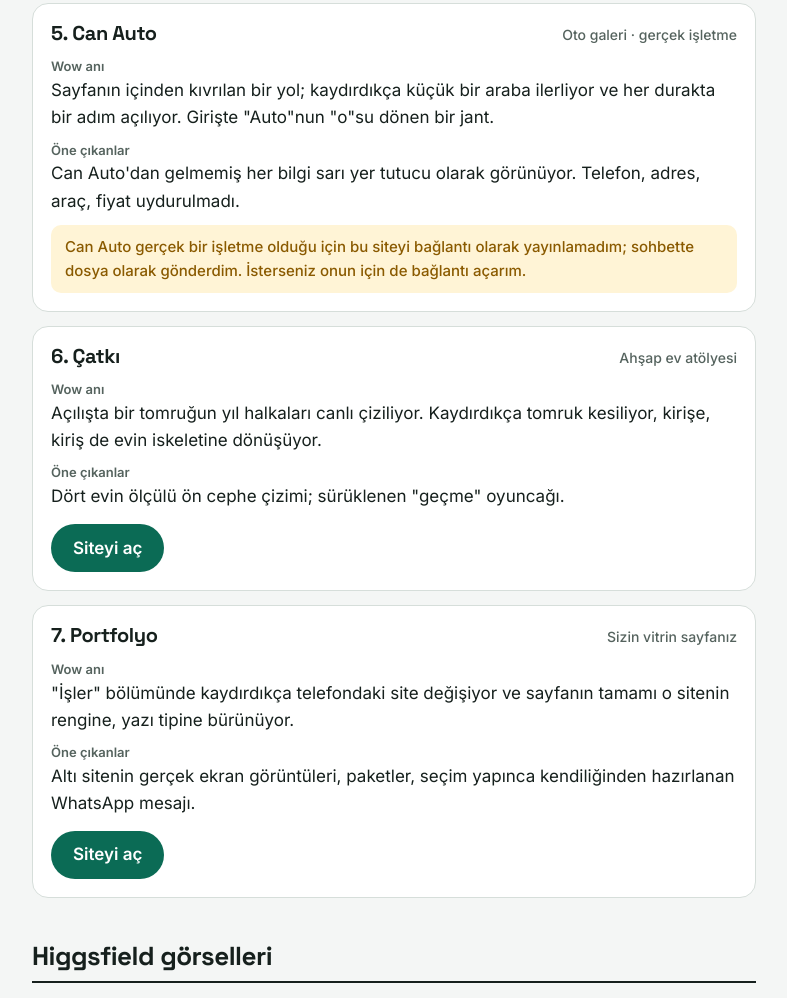
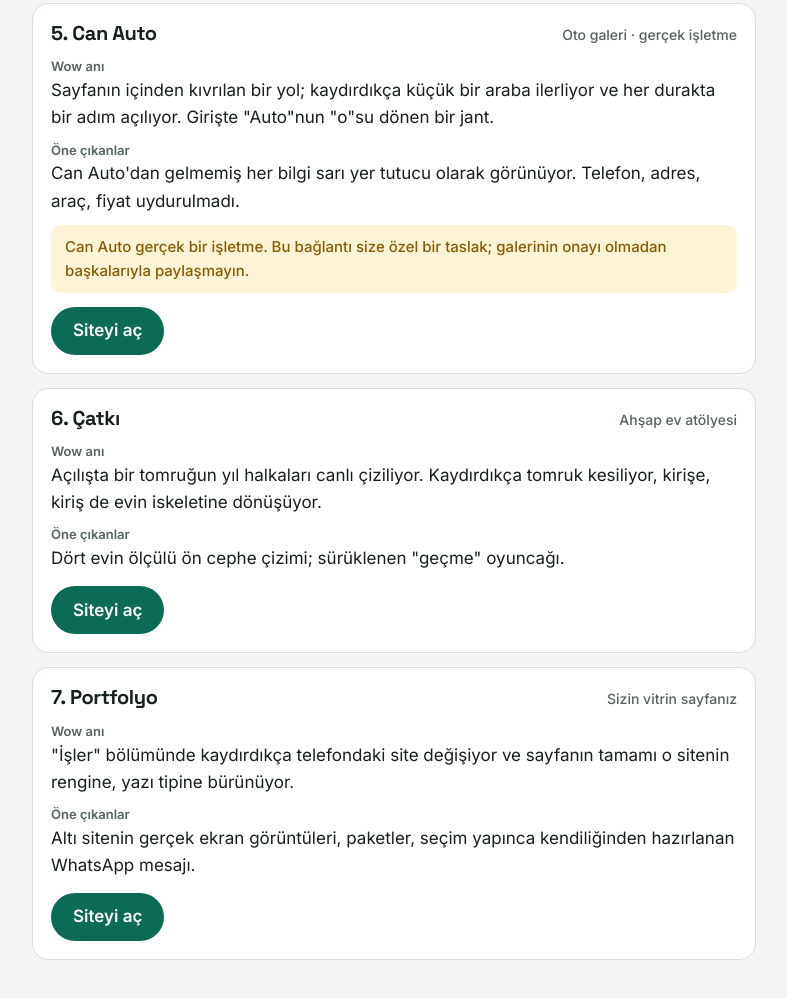
Before and after one commit to Airpogs/GEREKS-ZLER, a plain HTML site: page yeni-siteler/RAPOR.html in a window 1280 px wide. Shown: the part 1557-2555 px from the top of the page, without its empty margins (246-1033 px from the left). Drawn offline with Linux system fonts and the light colour scheme.

Commit message:
Rapor sayfası: Can Auto taslak bağlantısı eklendi

```diff
--- a/yeni-siteler/RAPOR.html
+++ b/yeni-siteler/RAPOR.html
@@ -102,7 +102,8 @@ ol.liste,ul.liste{margin:0;padding-left:1.3em;display:grid;gap:10px}
           <div><dt>Wow anı</dt><dd>Sayfanın içinden kıvrılan bir yol; kaydırdıkça küçük bir araba ilerliyor ve her durakta bir adım açılıyor. Girişte "Auto"nun "o"su dönen bir jant.</dd></div>
           <div><dt>Öne çıkanlar</dt><dd>Can Auto'dan gelmemiş her bilgi sarı yer tutucu olarak görünüyor. Telefon, adres, araç, fiyat uydurulmadı.</dd></div>
         </dl>
-        <p class="not">Can Auto gerçek bir işletme olduğu için bu siteyi bağlantı olarak yayınlamadım; sohbette dosya olarak gönderdim. İsterseniz onun için de bağlantı açarım.</p>
+        <p class="not">Can Auto gerçek bir işletme. Bu bağlantı size özel bir taslak; galerinin onayı olmadan başkalarıyla paylaşmayın.</p>
+        <a class="ac" href="https://claude.ai/artifact/Pu2unJQVHjqbDB5BmigVv6">Siteyi aç</a>
       </li>
       <li class="site">
         <div class="site-ust"><h3>6. Çatkı</h3><span class="site-tur">Ahşap ev atölyesi</span></div>
```
